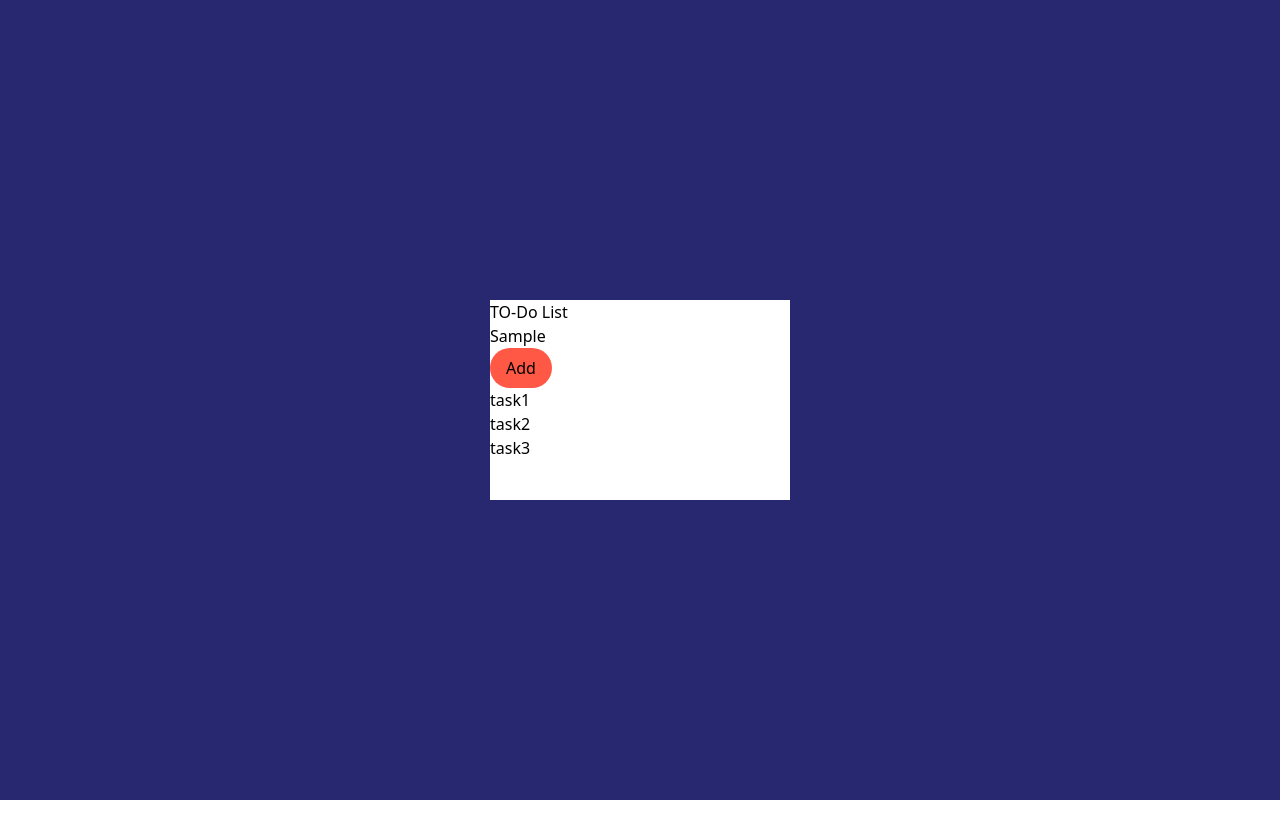
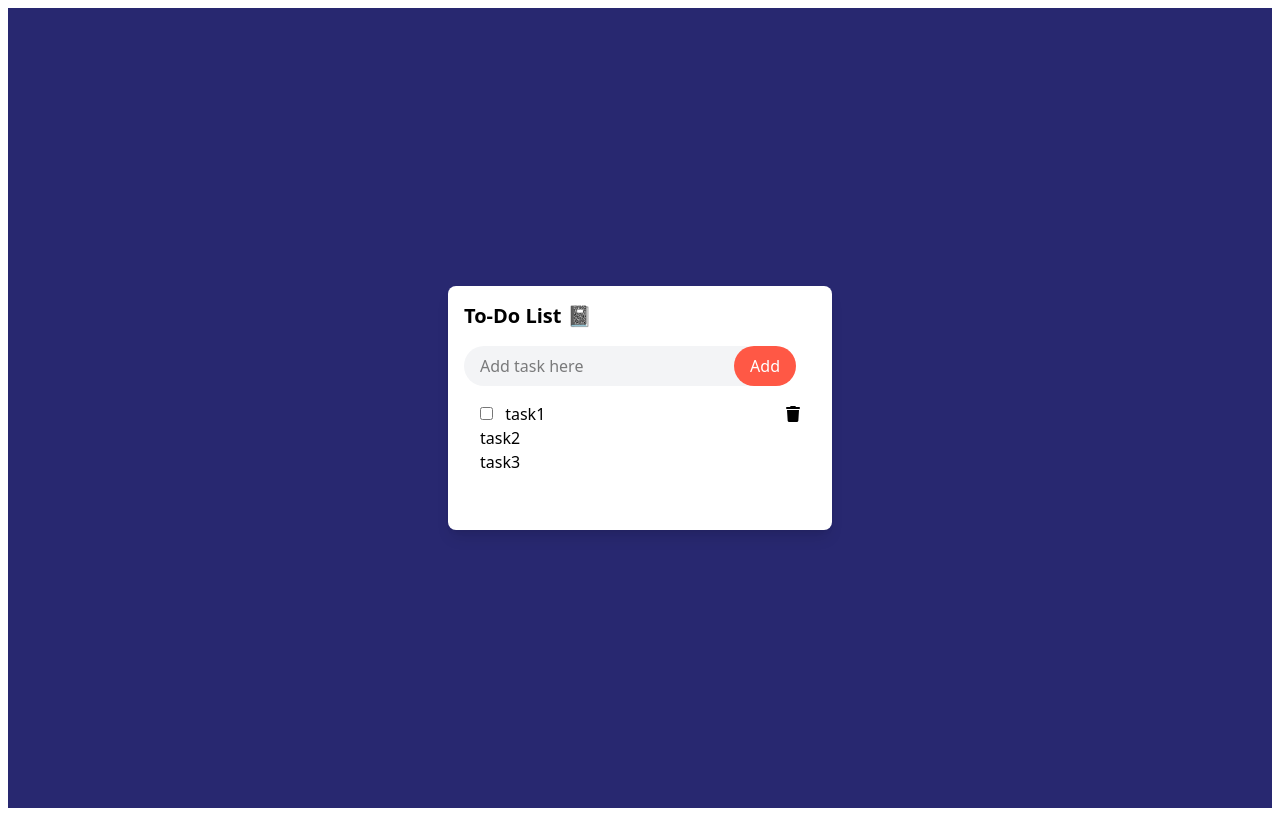
Before and after one commit to Harpreet-Prabh/Todoapp, a plain HTML site: page index.html in a window 1280 px wide. Both pictures are taken after typing "Sample" into the empty fields and a click on the button "Add". Drawn offline with nearby package versions, Linux system fonts and the light colour scheme.

Commit message:
Enhance To-Do List UI and functionality with Font Awesome icons and local storage support

```diff
--- a/index.html
+++ b/index.html
@@ -5,29 +5,76 @@
     <meta name="viewport" content="width=device-width, initial-scale=1.0" />
     <title>Document</title>
     <script src="https://unpkg.com/@tailwindcss/browser@4"></script>
+    <link
+      rel="stylesheet"
+      href="https://cdnjs.cloudflare.com/ajax/libs/font-awesome/6.1.1/css/all.min.css"
+      integrity="sha512-KfkfwYDsLkIlwQp6LFnl8zNdLGxu9YAA1QvwINks4PhcElQSvqcyVLLD9aMhXd13uQjoXtEKNosOWaZqXgel0g=="
+      crossorigin="anonymous"
+      referrerpolicy="no-referrer"
+    />
   </head>
   <body>
     <div
-      class="mainContainer bg-[#282870] flex justify-center items-center justify-center h-screen"
+      class="mainContainer bg-[#282870] flex justify-center items-center justify-center h-screen m-2"
     >
-      <div class="title w-[300px] h-[200px] bg-white">
-        <h1>TO-Do List</h1>
-        <div class="input">
-          <input id="input" type="text" placeholder="enter task here" />
+      <div class="bg-white p-4 rounded-lg shadow-lg w-96">
+        <h1 class="text-xl font-bold">To-Do List 📓</h1>
+        <div class="input p-4 relative">
+          <input
+            id="input"
+            class="p-2 px-4 bg-gray-100 rounded-full w-[300px] absolute left-0"
+            type="text"
+            placeholder="Add task here"
+          />
         </div>
-        <div class="addBtn">
-          <button id="addBtn" class="bg-[#ff5845] px-4 py-2 rounded-full">
+        <div class="addBtn relative">
+          <button
+            id="addBtn"
+            class="bg-[#ff5845] px-4 py-2 rounded-full absolute right-5 -bottom-6 text-white"
+          >
             Add
           </button>
         </div>
-        <div>
-          <ul id="taskList">
-            <li>task1</li>
+        <div class="p-4">
+          <ul id="taskList" class="py-6">
+            <li class="flex justify-between">
+              <div>
+                <input type="checkbox" /> <span class="ml-2">task1</span>
+              </div>
+
+              <button><i class="fa-solid fa-trash"></i></button>
+            </li>
             <li>task2</li>
             <li>task3</li>
           </ul>
         </div>
       </div>
     </div>
+    <script>
+      let inputElement = document.getElementById("input");
+      let addBtnElement = document.getElementById("addBtn");
+
+      let id = window.crypto.randomUUID();
+      addBtnElement.addEventListener("click", addToDo);
+
+      function addToDo() {
+        console.log(inputElement.value);
+        let todo = {
+          id: id,
+          text: inputElement.value,
+          completed: false,
+        };
+        let todos = [];
+        let avialbleTodo = localStorage.getItem("todos");
+        if (avialbleTodo != null) {
+          avialbleTodo = JSON.parse(avialbleTodo);
+          todos = [...avialbleTodo, todo];
+        } else {
+          todos = [todo];
+        }
+        localStorage.setItem("todos", JSON.stringify(todos));
+        inputElement.value = "";
+      }
+    </script>
   </body>
 </html>
```
